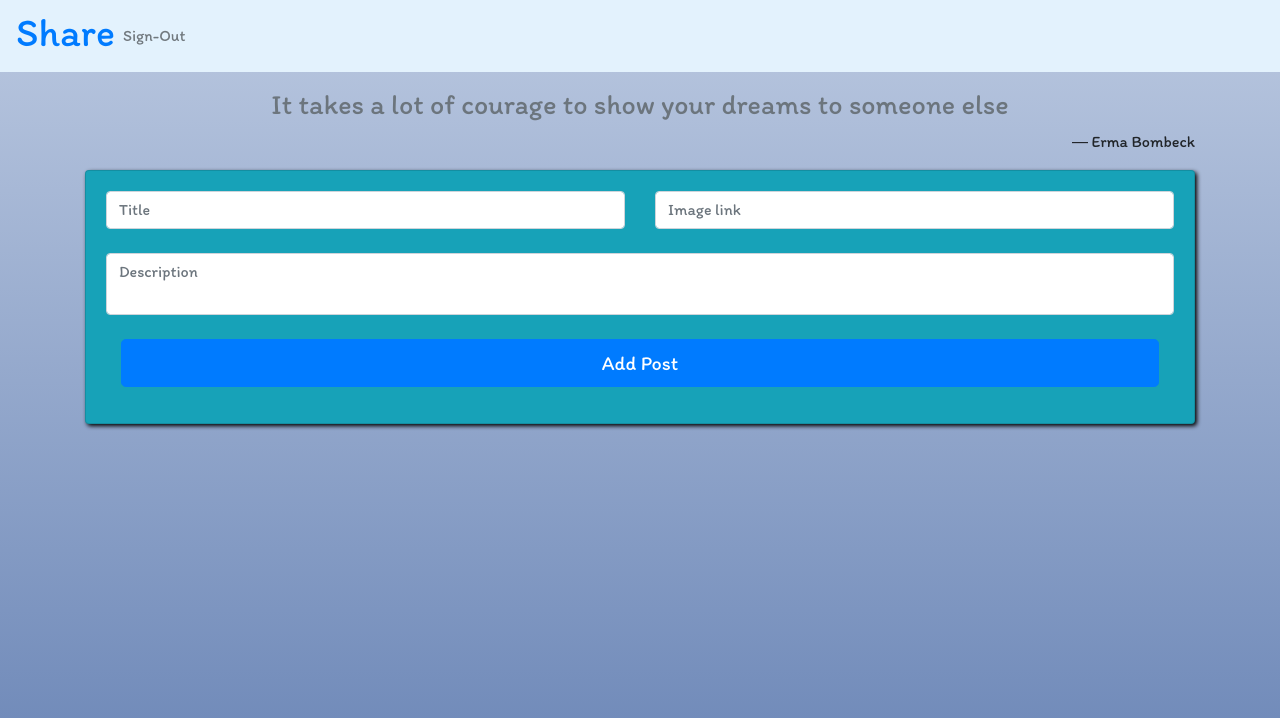
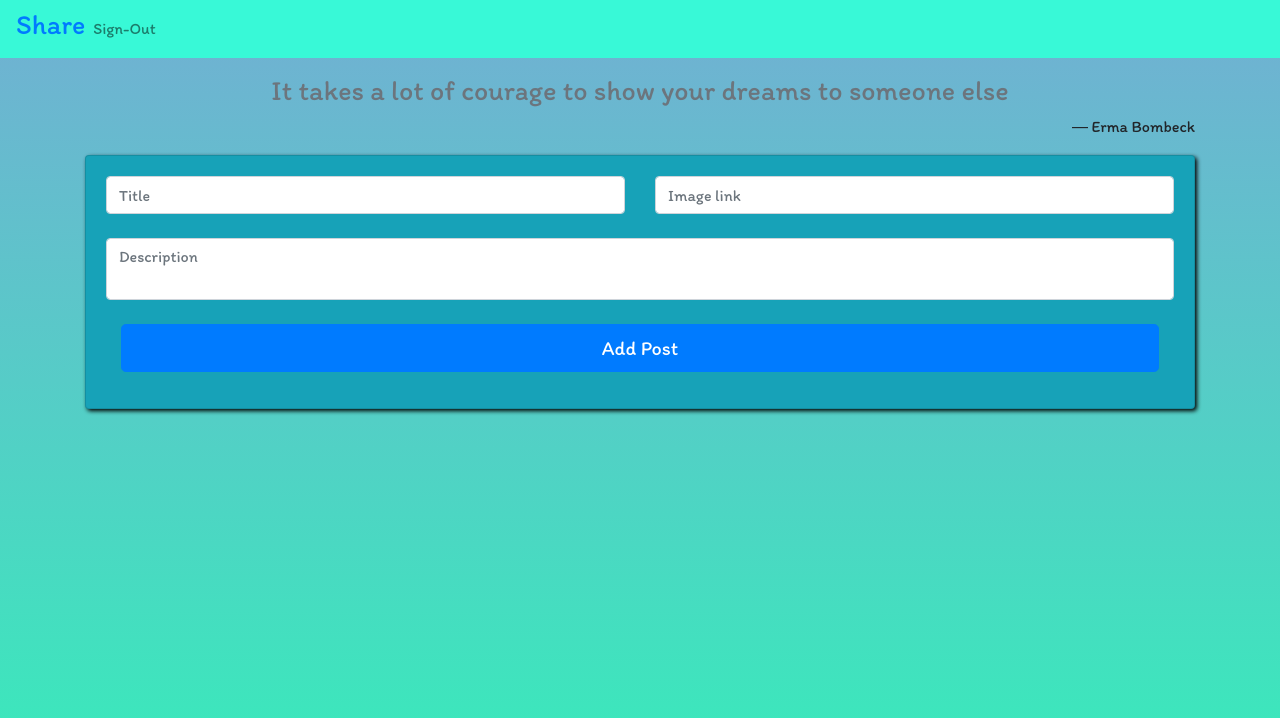
Before and after one commit to rickyshahdev/share-app, a website: page public/share.html in a window 1280 px wide. Drawn offline with nearby package versions, Linux system fonts and the light colour scheme; no server answers.

Commit message:
css final

```diff
--- a/public/share.html
+++ b/public/share.html
@@ -17,8 +17,8 @@
 <script src="https://cdn.jsdelivr.net/npm/bootstrap@4.5.3/dist/js/bootstrap.bundle.min.js" integrity="sha384-ho+j7jyWK8fNQe+A12Hb8AhRq26LrZ/JpcUGGOn+Y7RsweNrtN/tE3MoK7ZeZDyx" crossorigin="anonymous"></script>
     </head>
     <body>
-      <nav class="navbar navbar-expand-lg navbar-light sticky-top" style="background-color: #e3f2fd;">
-  <h1><a class="brand" href="#">Share</a></h1>
+      <nav class="navbar navbar-expand-lg navbar-light sticky-top" style="background-color:#38f9d7;">
+  <h3><a class="brand" href="#">Share</a></h3>
 
   <button class="navbar-toggler" type="button" data-toggle="collapse" data-target="#navbarNav" aria-controls="navbarNav" aria-expanded="false" aria-label="Toggle navigation">
     <span class="navbar-toggler-icon"></span>
--- a/public/style.css
+++ b/public/style.css
@@ -16,9 +16,8 @@ body{
 background-repeat: no-repeat;
 background-size: cover;
 background-attachment: fixed;
-background-image: linear-gradient(to top, #6a85b6 0%, #bac8e0 100%);
+background-image: linear-gradient(to top, #37ecba 0%, #72afd3 100%);
 }
-
 .card{
     box-shadow: 2px 2px 4px black;
 }
```
